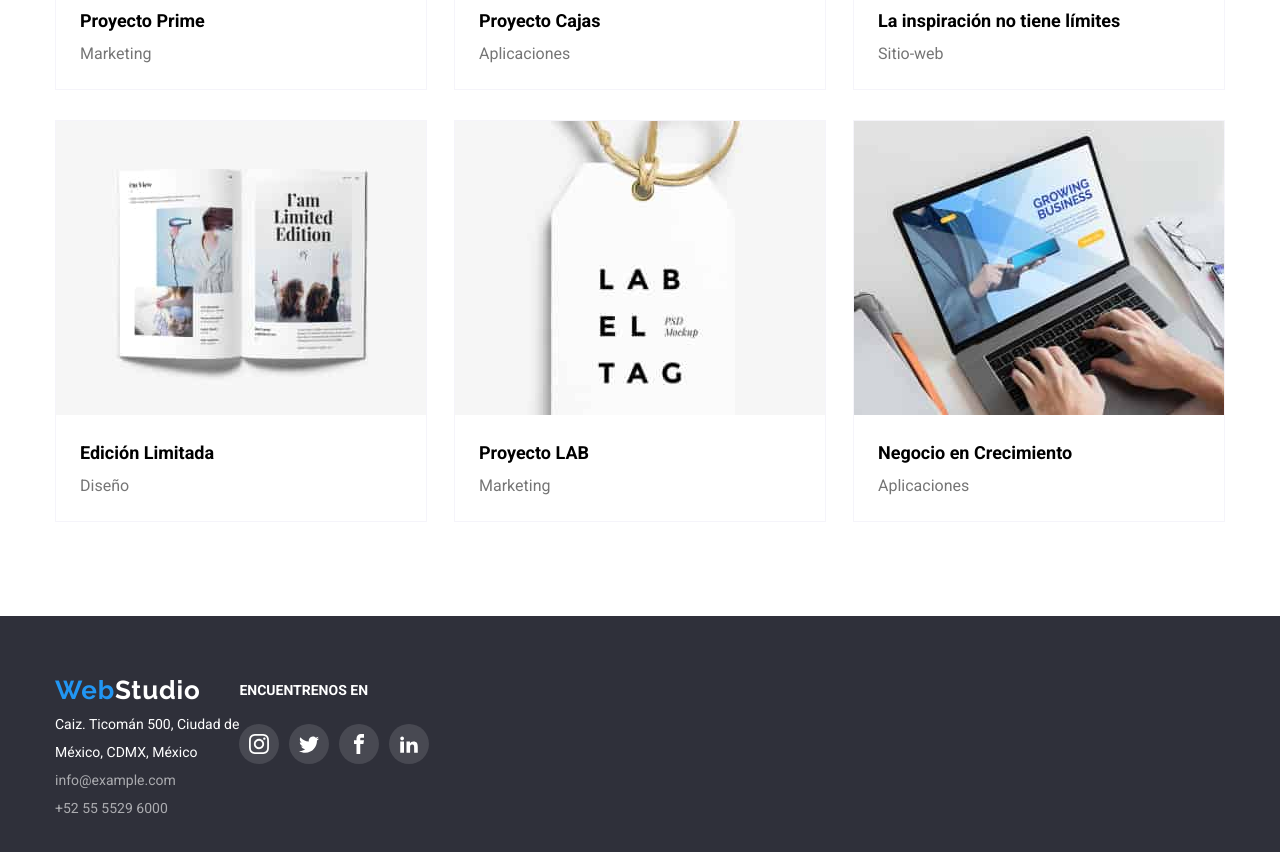
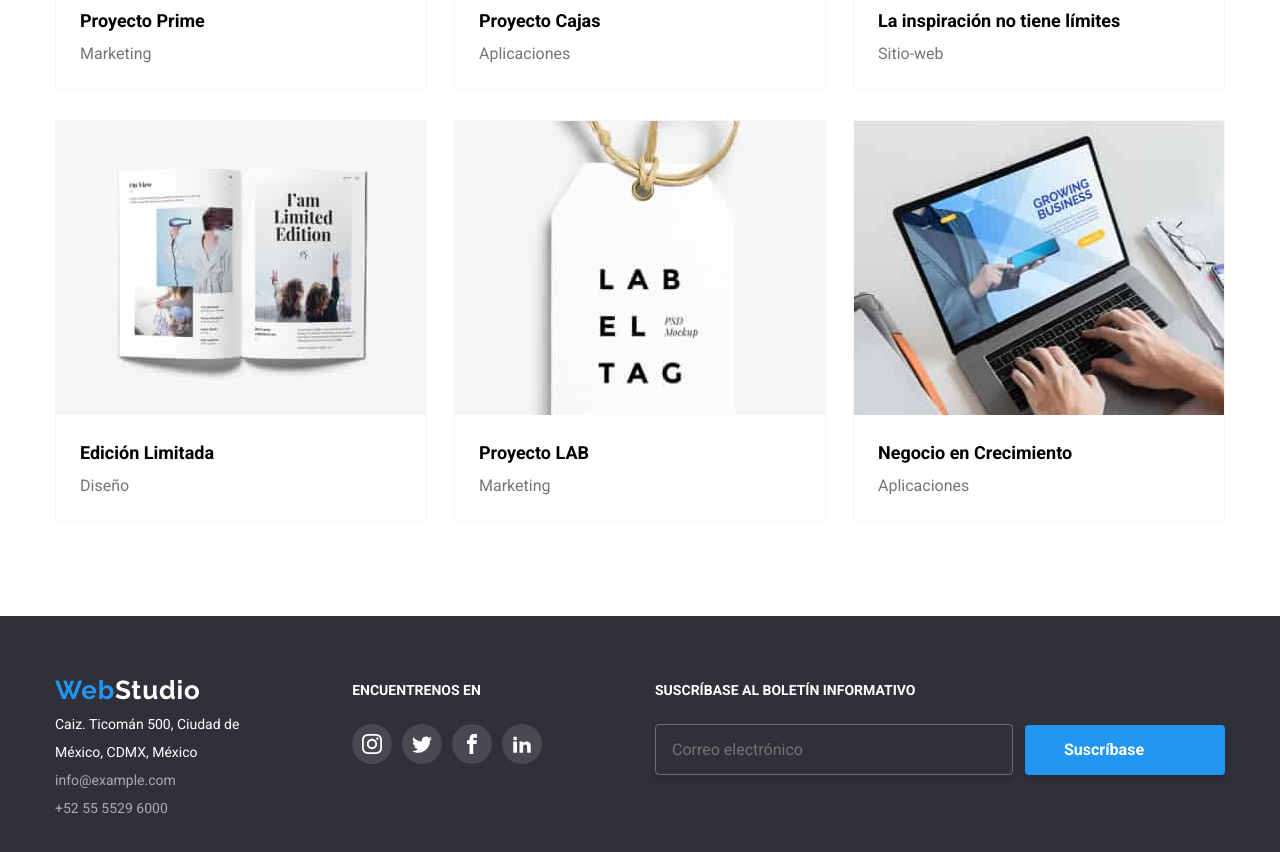
Before and after one commit to FredyBarajas/goit-markup-hw-06, a plain HTML site: page portfolio.html in a window 1280 px wide. Shown: the part 1041-1893 px from the top of the page. Drawn offline with Linux system fonts and the light colour scheme.

Commit message:
form footer portfolio

```diff
--- a/portfolio.html
+++ b/portfolio.html
@@ -292,7 +292,7 @@
       </section>
     </main>
     <footer class="footer textcolor-secundary section">
-      <ul class="horizontal-ul container">
+      <ul class="horizontal-ul container list-footer">
         <li>
           <div>
             <a href="" class="webstudio"
@@ -355,6 +355,25 @@
             </ul>
           </div>
         </li>
+        <li>
+          <form name="Register" class="form-footer">
+            <label class="label"
+              >SUSCRÍBASE AL BOLETÍN INFORMATIVO
+              <input
+                type="email"
+                name="email"
+                class="email"
+                placeholder="Correo electrónico"
+              />
+            </label>
+            <button type="submit" class="form-button">
+              Suscríbase
+              <svg width="24" height="24">
+                <use href="./images/icons.svg#icon-enviar-cono"></use>
+              </svg>
+            </button>
+          </form>
+        </li>
       </ul>
     </footer>
   </body>
```
